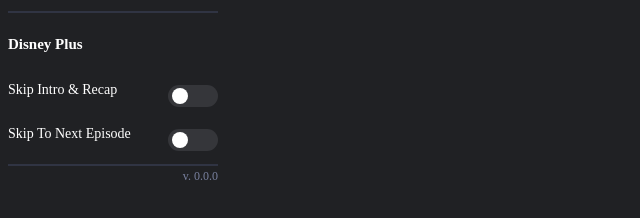
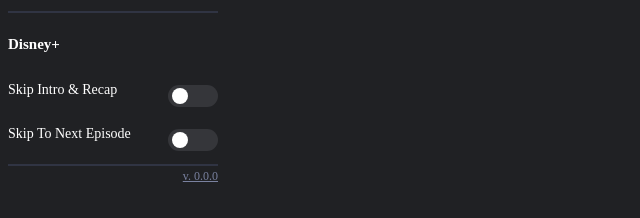
Before and after one commit to radar155/streamingskipper, a website built with webpack: page src/popup/popup.html in a window 1280 px wide. Shown: the part 382-600 px from the top of the page, 0-640 px from the left. Built offline with nearby package versions, Linux system fonts and the light colour scheme; some packages are replaced by stand-ins of ours.

Commit message:
version number as github link

```diff
--- a/src/popup/popup.css
+++ b/src/popup/popup.css
@@ -95,6 +95,7 @@
   margin-left:4px;
   font-size: 11px;
 }
+
 .version {
   font-size: 12px;
   margin-bottom: 2px;
--- a/src/popup/popup.html
+++ b/src/popup/popup.html
@@ -41,7 +41,7 @@
         <span class="slider primevideo"></span>
       </label>
      <hr>
-     <p class="service"><strong>Disney Plus</strong></p><br>
+     <p class="service"><strong>Disney+</strong></p><br>
      <p>Skip Intro & Recap</p>
      <label class="switch">
        <input type="checkbox" name="disneyplus" id="disneyplus_skip_intro_&_recap"></input>
@@ -53,7 +53,7 @@
        <span class="slider disneyplus"></span>
      </label>
     <hr>
-     <p class="version">v. <span id="version"></span></p>
+     <a class="version" href="https://github.com" target="_blank" rel="noopener noreferrer">v. <span id="version"></span></a>
     </div>
     <script type="module" src="popup.js"></script>
   </body>
```
